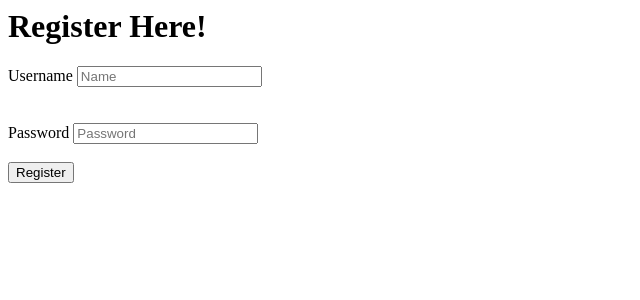
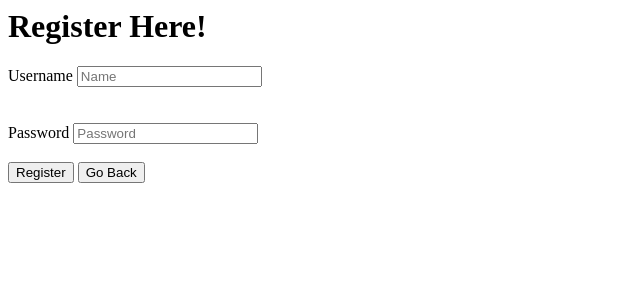
Before and after one commit to mahesh2247/sample-djangoapp, a Django app: page /register/ in a window 1280 px wide. Shown: the top 300 px of the page, without its empty margins (0-640 px from the left). Run offline with Django 3.2, Linux system fonts and the light colour scheme.

Commit message:
refactored form template for register

```diff
--- a/templates/register.html
+++ b/templates/register.html
@@ -27,6 +27,9 @@
         </div>
         <br/>
         <button type="submit">Register</button>
+        <a href="{% url 'index' %}">
+            <button type="button">Go Back</button>
+          </a>
 
     </form>
 </div>
```
